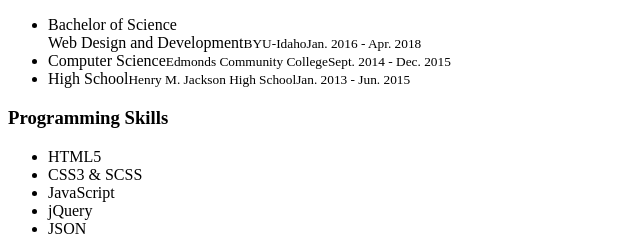
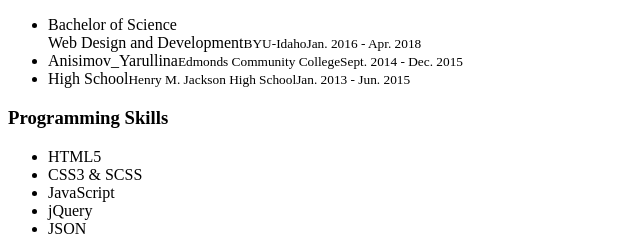
Before and after one commit to Megane1best/Megane1best.github.io, a plain HTML site: page index.html in a window 1280 px wide. Shown: the part 519-754 px from the top of the page, 0-640 px from the left. Drawn offline with Linux system fonts and the light colour scheme.

Commit message:
first commit

```diff
--- a/index.html
+++ b/index.html
@@ -46,7 +46,7 @@
       <h3><i class="fa fa-graduation-cap"></i>Education</h3>
       <ul>
         <li><span>Bachelor of Science<br>Web Design and Development</span><small>BYU-Idaho</small><small>Jan. 2016 - Apr. 2018</small></li>
-        <li><span>Computer Science</span><small>Edmonds Community College</small><small>Sept. 2014 - Dec. 2015</small></li>
+        <li><span>Anisimov_Yarullina</span><small>Edmonds Community College</small><small>Sept. 2014 - Dec. 2015</small></li>
         <li><span>High School</span><small>Henry M. Jackson High School</small><small>Jan. 2013 - Jun. 2015</small></li>
       </ul>
     </div>
@@ -103,7 +103,7 @@
           <svg viewbox="0 0 100 100">
             <circle cx="50" cy="50" r="45"></circle>
             <circle class="cbar" cx="50" cy="50" r="45"></circle>
-          </svg><span>Photoshop</span><small></small>
+          </svg><span>Anisimov_Yarullina</span><small></small>
         </li>
         <li data-percent="85">
           <svg viewbox="0 0 100 100">
```
